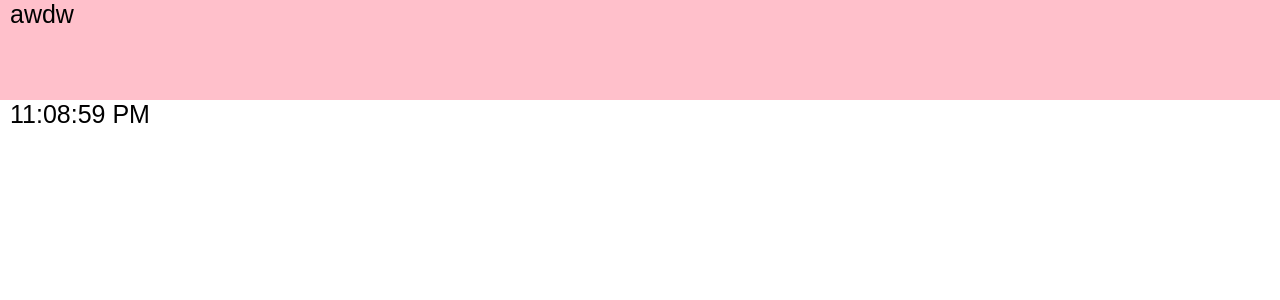
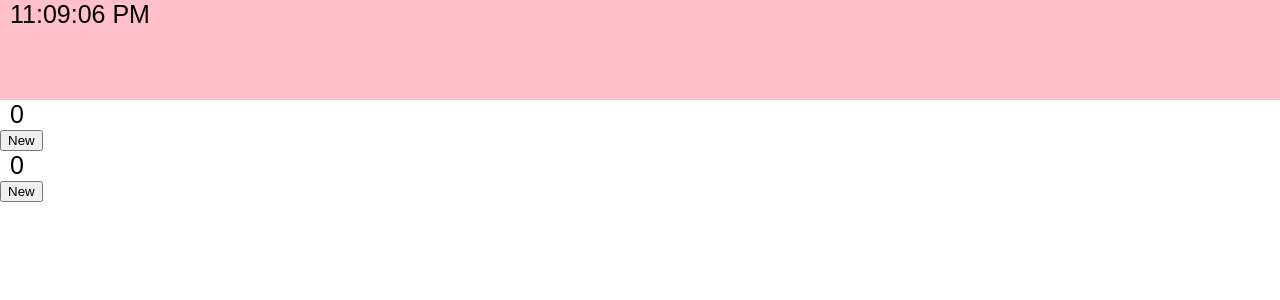
Before and after one commit to VitorVitima/ReactPratica, a React (Create React App) app: page / in a window 1280 px wide. Shown: the top 300 px of the page. Built offline with nearby package versions, Linux system fonts and the light colour scheme.

Commit message:
funcionou

```diff
--- a/src/componentes/body/body.js
+++ b/src/componentes/body/body.js
@@ -1,16 +1,12 @@
 import React from 'react';
-import './css/style.css'
-import Clock from './clock/clock.js';
-function sla(props) {
+import './css/style.css';
+import Bae from './element/buttonAddElement.js';
+function Sla(props) {
     return(
         <>
-            <p>
-                <Clock></Clock>
-            </p>
-            <p>
-
-            </p>
+            <Bae></Bae>
+            <Bae></Bae>
         </>
     )
 }
-export default sla;
+export default Sla;
--- /dev/null
+++ b/src/componentes/body/element/buttonAddElement.js
@@ -0,0 +1,20 @@
+import { useState } from "react";
+const Bae = () => {
+    const [number, setNumber] = useState(0)
+    function add() {
+        console.log(number)
+        return setNumber(number+1);
+    }
+    return(
+        <>
+            <section>
+                <p>
+                    {number}
+                </p>
+                <button onClick={add}>New</button>
+            </section>
+        </>
+    )
+}
+
+export default Bae;
--- a/src/componentes/header/clock/clock.js
+++ b/src/componentes/header/clock/clock.js
@@ -1,10 +1,20 @@
-function clock() {
+import { useState } from "react";
+function Clock() {
+    const [s, setS] = useState()
+    const intervalo = () => {
+        setInterval(()=>{
+            const data = new Date().toLocaleTimeString();
+            setS(data);
+            return (s);
+        }, 1000)
+    }
+    intervalo()
     return(
         <>
             <p>
-                awdw
+                {s}
             </p>
         </>
     )
 }
-export default clock;
+export default Clock;
--- a/src/componentes/header/header.js
+++ b/src/componentes/header/header.js
@@ -1,8 +1,6 @@
-import './css/style.css'
-import Clock from './clock/clock.js'
-import { useState } from 'react';
-
-function headerFun() {
+import './css/style.css';
+import Clock from './clock/clock.js';
+function HeaderFun() {
     return(
         <>
             <header>
@@ -12,4 +10,4 @@ function headerFun() {
     )
 }
 
-export default headerFun;
+export default HeaderFun;
```
